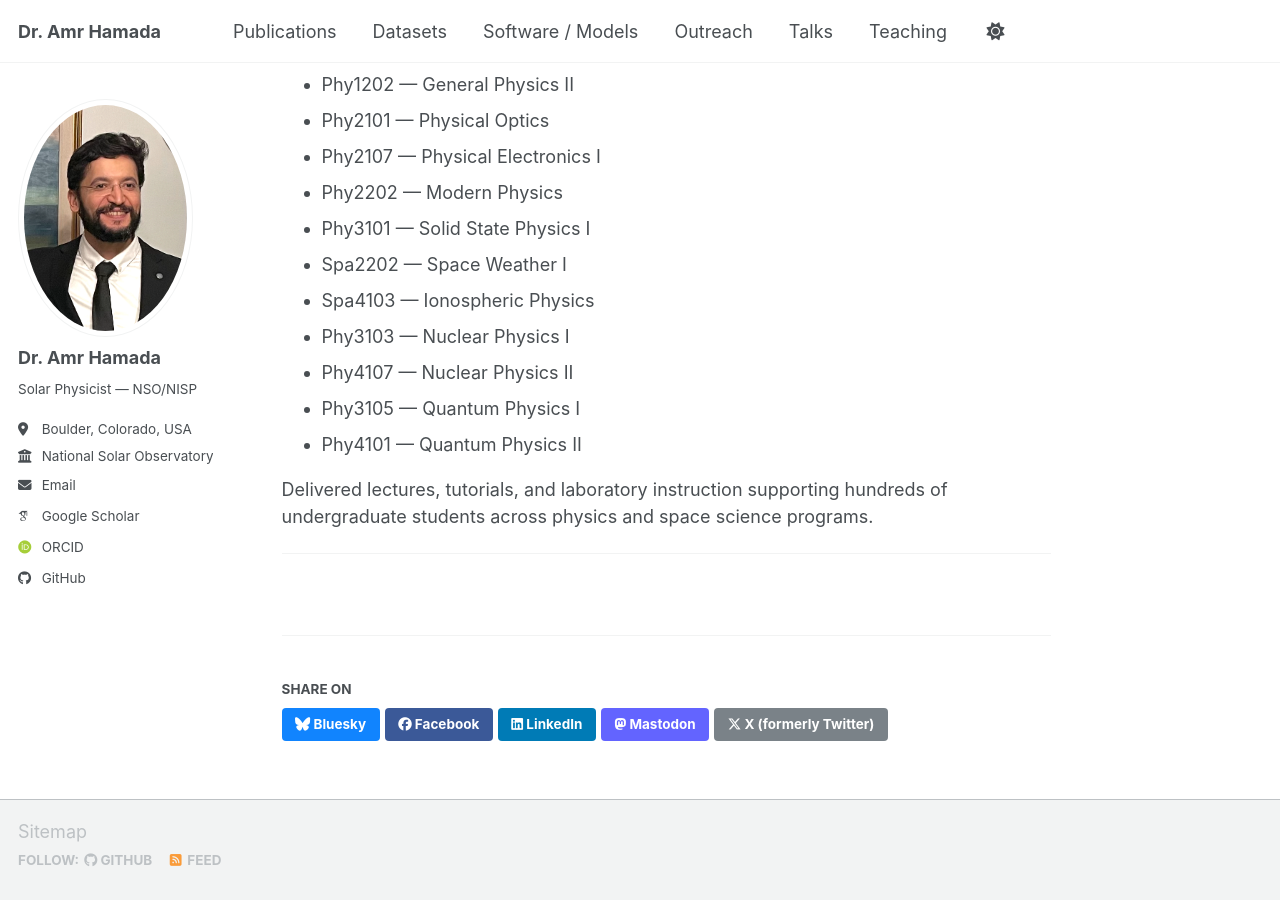
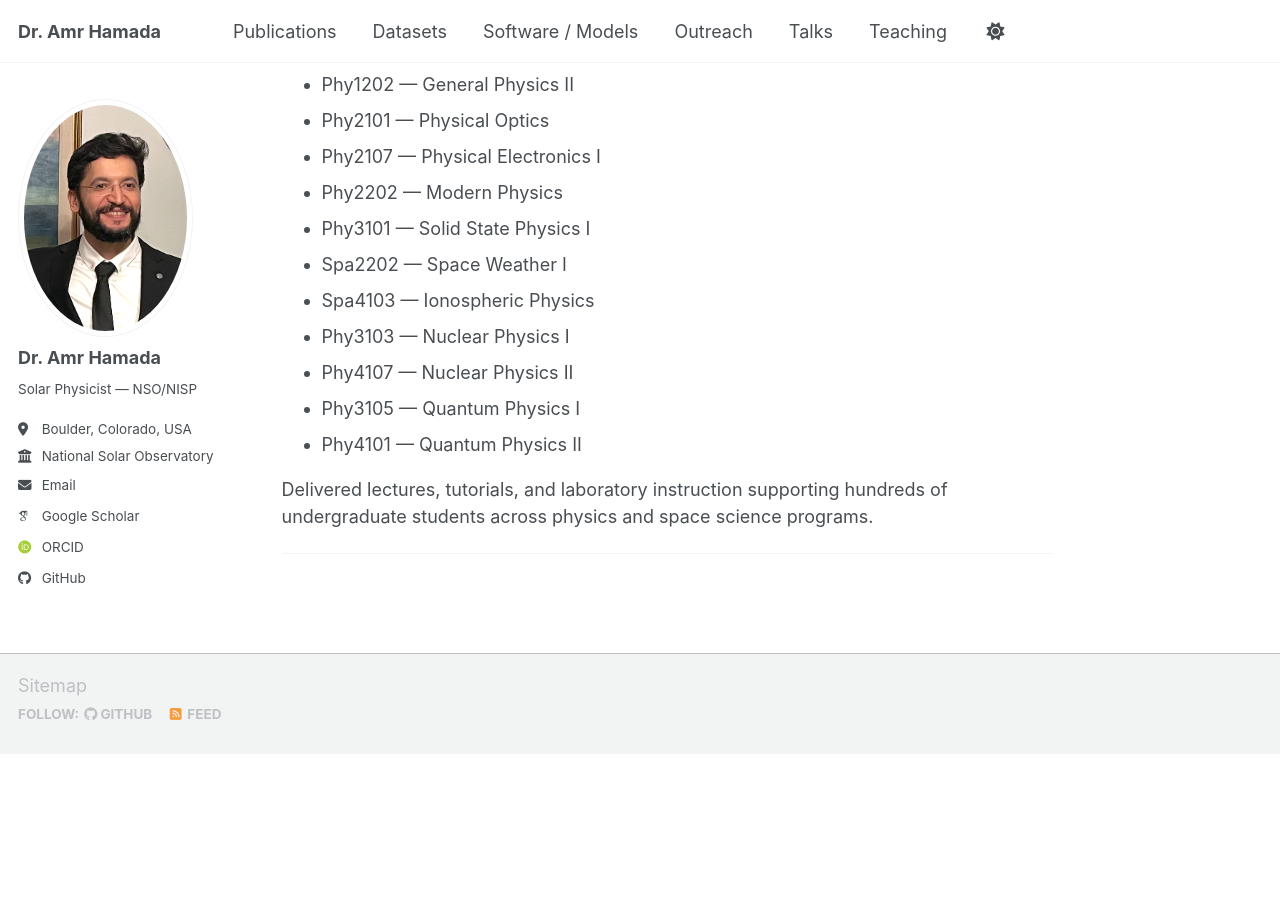
Before and after one commit to Amr1001Hamada/Amr1001Hamada.github.io, a Jekyll site: the page built from _teaching/teaching.md, in a window 1280 px wide and 900 px high, scrolled down 1996 px. Built offline with Jekyll 4.4.1, drawn with Linux system fonts in a browser that asks for light colours; some web fonts are replaced; a script bundle is joined from its source files by our own code; library files that are not in the unit come from our copies; after the commit the page ends 2750 px from its top, so only the background shows below that.

Commit message:
Update social-share.html

```diff
--- a/_includes/social-share.html
+++ b/_includes/social-share.html
@@ -1,17 +1,3 @@
 {% include base_path %}
 
-<section class="page__share">
-  {% if site.data.ui-text[site.locale].share_on_label %}
-    <h4 class="page__share-title">{{ site.data.ui-text[site.locale].share_on_label | default: "Share on" }}</h4>
-  {% endif %}
-
-  <a href="https://bsky.app/intent/compose?text={{ base_path }}{{ page.url }}" class="btn btn--bluesky" title="{{ site.data.ui-text[site.locale].share_on_label | default: 'Share on' }} Bluesky"><i class="fab fa-bluesky" aria-hidden="true"></i><span> Bluesky</span></a>
-
-  <a href="https://www.facebook.com/sharer/sharer.php?u={{ base_path }}{{ page.url }}" class="btn btn--facebook" title="{{ site.data.ui-text[site.locale].share_on_label | default: 'Share on' }} Facebook"><i class="fab fa-facebook" aria-hidden="true"></i><span> Facebook</span></a>
-
-  <a href="https://www.linkedin.com/shareArticle?mini=true&url={{ base_path }}{{ page.url }}" class="btn btn--linkedin" title="{{ site.data.ui-text[site.locale].share_on_label | default: 'Share on' }} LinkedIn"><i class="fab fa-linkedin" aria-hidden="true"></i><span> LinkedIn</span></a>
-
-  <a href="https://www.addtoany.com/add_to/mastodon?linkurl={{  base_path | append: page.url | url_encode }}" class="btn btn--mastodon" title="{{ site.data.ui-text[site.locale].share_on_label | default: 'Share on' }} Mastodon"><i class="fab fa-mastodon" aria-hidden="true"></i><span> Mastodon</span></a>
-
-  <a href="https://x.com/intent/post?text={{ base_path }}{{ page.url }}" class="btn btn--x" title="{{ site.data.ui-text[site.locale].share_on_label | default: 'Share on' }} X"><i class="fab fa-x-twitter" aria-hidden="true"></i><span> X (formerly Twitter)</span></a>
 </section>
```
